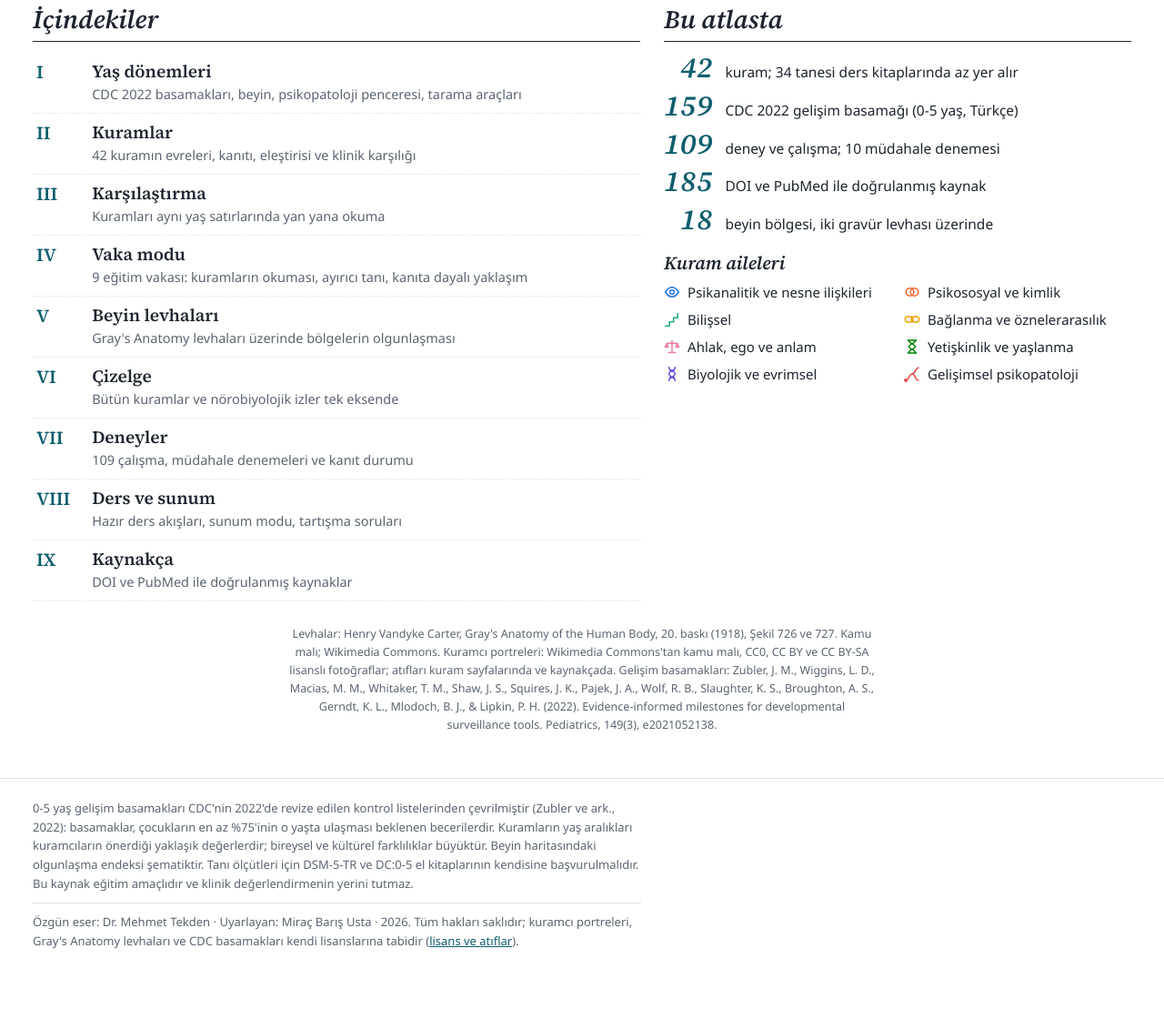
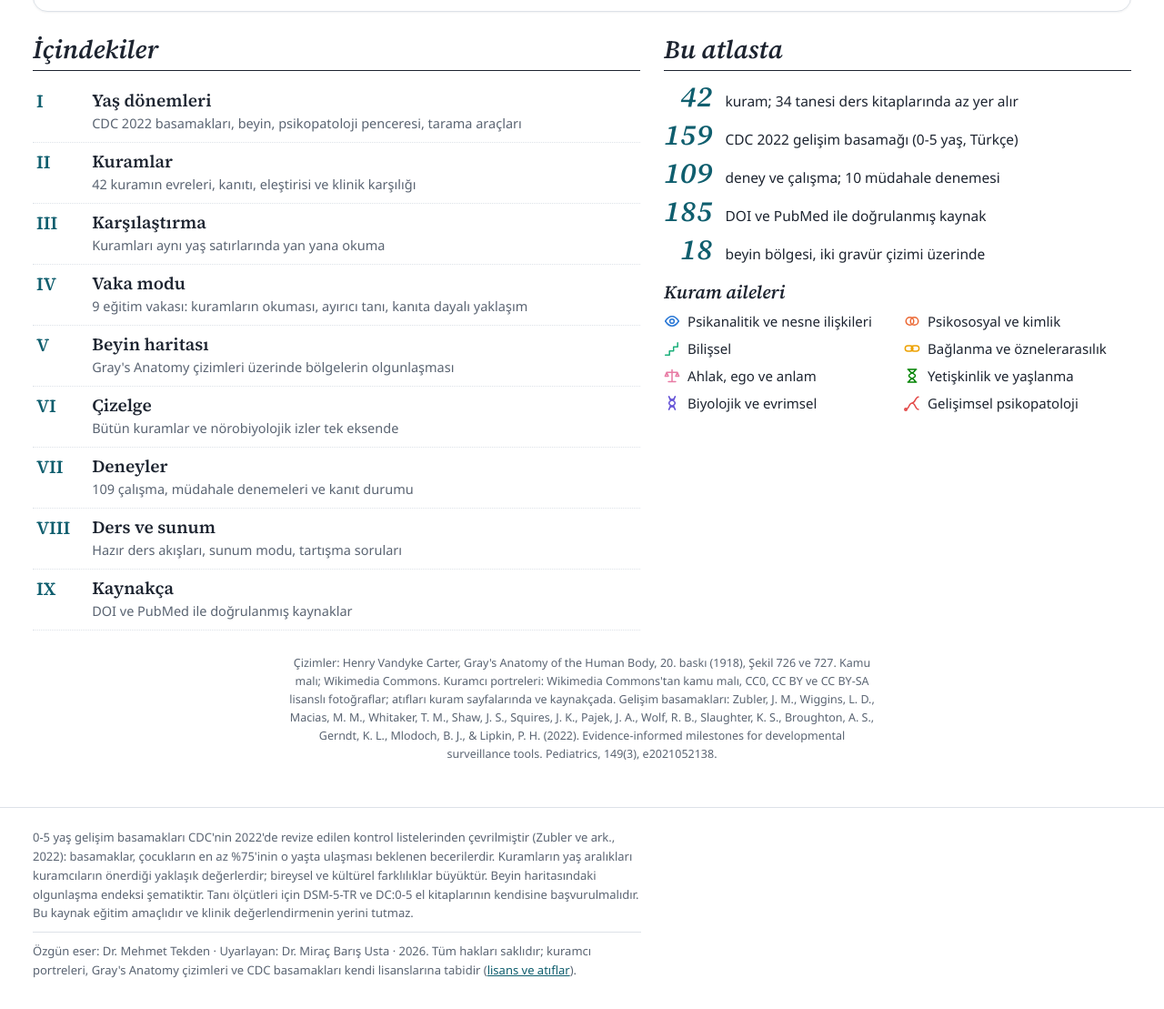
Before and after one commit to hypothermia15/ruhsal-gelisim-atlasi, a plain HTML site: page index.html in a window 1280 px wide. Shown: the part 1080-2189 px from the top of the page at 91% size. Before the commit the page ends 2156 px from the top, so only its background shows below. Drawn offline with Linux system fonts and the light colour scheme.

Commit message:
"Levha" ifadelerini sadeleştir, Dr. Miraç Barış Usta adını ekle
- Beyin levhaları -> Beyin haritası; Gray's Anatomy levhaları -> çizimleri
- Kapakta ve üst bantta uyarlayan adı; altbilgi, LICENSE ve README'de unvan

Co-Authored-By: Claude Opus 5.5 <noreply@anthropic.com>
Claude-Session: https://claude.ai/code/session_01Xorv8Ze7BBhBLHZ167p7yh

```diff
--- a/assets/app.js
+++ b/assets/app.js
@@ -313,7 +313,7 @@
       '<div class="panel"><div class="panel-title">Yöntem</div><p>' + esc(t.method) + '</p></div>' +
       '<div class="panel"><div class="panel-title">Kanıt düzeyi ' + U.meter(t.ev) + "</div><p><b>" + esc(A.evidenceScale[t.ev]) + ".</b> " + esc(t.evNote) + "</p></div></div>" + html;
   }
-  /* Kuramcı portreleri: Wikimedia Commons'ta kamu malı, CC0, CC BY ya da CC BY-SA lisanslı fotoğraflar (atıfla); yoksa monogram levhası */
+  /* Kuramcı portreleri: Wikimedia Commons'ta kamu malı, CC0, CC BY ya da CC BY-SA lisanslı fotoğraflar (atıfla); yoksa monogram */
   function licLink(p) { return p.licenseUrl ? '<a href="' + esc(p.licenseUrl) + '" target="_blank" rel="noopener">' + esc(p.license) + "</a>" : esc(p.license); }
   A.portraitLicense = licLink;
   function initials(name) {
--- a/assets/view-brain.js
+++ b/assets/view-brain.js
@@ -1,4 +1,4 @@
-/* Beyin gelişimi haritası: Gray's Anatomy (1918) levhaları üzerinde renklenen bölgeler, yaş kaydırıcısı, bölge ayrıntısı. */
+/* Beyin gelişimi haritası: Gray's Anatomy (1918) çizimleri üzerinde renklenen bölgeler, yaş kaydırıcısı, bölge ayrıntısı. */
 (function () {
   "use strict";
   var A = window.ATLAS, U = A.U, esc = U.esc, B = A.brain;
@@ -28,7 +28,7 @@
     if (sh.ellipse) return '<ellipse cx="' + sh.ellipse[0] + '" cy="' + sh.ellipse[1] + '" rx="' + sh.ellipse[2] + '" ry="' + sh.ellipse[3] + '"' + attrs + "/>";
     return '<path d="' + sh.path + '"' + attrs + "/>";
   }
-  /* Gravür levhası: renkli bölgeler altta, levha "multiply" ile üstte; levhada olmayan yapılar maskeyle dışarıda çizilir */
+  /* Gravür çizimi: renkli bölgeler altta, çizim "multiply" ile üstte; çizimde olmayan yapılar maskeyle dışarıda çizilir */
   function svg(v, age, opts) {
     var id = "bp" + (++uid), P = B.plates[v];
     var outside = "", cortex = "", deep = "", label = "";
--- a/assets/view-case.js
+++ b/assets/view-case.js
@@ -104,7 +104,7 @@
       }).join("") + "</div>", c.lenses.length + " kuram");
     var fig = A.views.beyin && A.views.beyin.mini ? A.views.beyin.mini(c.age) : "";
     add("beyin", "Nörobiyolojik bağlam",
-      '<div class="cf-brain"><button type="button" class="mini-brain" data-brain="' + c.age + '" aria-label="Beyin levhalarında aç">' + fig + "<span>Beyin levhalarında aç →</span></button>" +
+      '<div class="cf-brain"><button type="button" class="mini-brain" data-brain="' + c.age + '" aria-label="Beyin haritasında aç">' + fig + "<span>Beyin haritasında aç →</span></button>" +
       '<div><p>' + esc(c.brain.text) + '</p><div class="cf-regions">' + c.brain.regions.map(function (r) { return '<button type="button" class="btn ghost" data-brain="' + c.age + '" data-region="' + r + '">' + esc(regionName(r)) + "</button>"; }).join("") + "</div></div></div>");
     add("ayirici", "Ayırıcı tanı",
       '<div class="cmp-scroll"><table class="cmp cf-ddx"><thead><tr><th>Olasılık</th><th>Sınıflama</th><th>Lehine</th><th>Aleyhine ya da dikkat</th></tr></thead><tbody>' +
--- a/assets/view-cover.js
+++ b/assets/view-cover.js
@@ -1,4 +1,4 @@
-/* Kapak: başlık levhası, kuram ailelerinin yaşam boyu akış grafiği (streamgraph), içindekiler, özet. */
+/* Kapak: başlık sayfası, kuram ailelerinin yaşam boyu akış grafiği (streamgraph), içindekiler, özet. */
 (function () {
   "use strict";
   var A = window.ATLAS, U = A.U, esc = U.esc;
@@ -78,7 +78,7 @@
       ["kuram", "Kuramlar", A.theories.length + " kuramın evreleri, kanıtı, eleştirisi ve klinik karşılığı"],
       ["karsilastir", "Karşılaştırma", "Kuramları aynı yaş satırlarında yan yana okuma"],
       ["vaka", "Vaka modu", (A.cases || []).length + " eğitim vakası: kuramların okuması, ayırıcı tanı, kanıta dayalı yaklaşım"],
-      ["beyin", "Beyin levhaları", "Gray's Anatomy levhaları üzerinde bölgelerin olgunlaşması"],
+      ["beyin", "Beyin haritası", "Gray's Anatomy çizimleri üzerinde bölgelerin olgunlaşması"],
       ["cizelge", "Çizelge", "Bütün kuramlar ve nörobiyolojik izler tek eksende"],
       ["deneyler", "Deneyler", A.experiments.length + " çalışma, müdahale denemeleri ve kanıt durumu"],
       ["ders", "Ders ve sunum", "Hazır ders akışları, sunum modu, tartışma soruları"],
@@ -98,12 +98,13 @@
       '<div class="cover-top"><span>Gelişim kaynağı</span><span>Psikiyatri ve çocuk psikiyatrisi için</span><span>2026</span></div>' +
       '<h1 class="cover-title"><span class="brand" role="img" aria-label="Ruhsal Gelişim Atlası"><span class="brand-mark"><img class="logo-light" src="assets/img/brand/amblem.svg" alt="" width="64" height="64" decoding="async"><img class="logo-dark" src="assets/img/brand/amblem-acik.svg" alt="" width="64" height="64" decoding="async"></span><span class="brand-words"><span class="brand-kicker">Ruhsal Gelişim</span><span class="brand-name">Atlası</span></span></span></h1>' +
       '<p class="cover-sub">Doğum öncesinden yaşlılığa: ' + A.theories.length + " kuram, " + U.NB + " yaş dönemi, beynin olgunlaşması ve kanıt</p>" +
+      '<p class="cover-byline">Uyarlayan: <b>Dr. Miraç Barış Usta</b> · Özgün eser: Dr. Mehmet Tekden</p>' +
       '<figure class="cover-fig"><div class="stream-wrap" id="streamWrap">' + streamSvg() + '<div class="sweep" aria-hidden="true"></div><div class="guide" id="streamGuide" hidden><span></span></div></div>' +
       "<figcaption>Her şerit bir kuram ailesidir; kalınlığı, o yaşta kaç kuramın bir evre tanımladığını gösterir. Üstteki ince çizgi ortalama kortikal olgunlaşmadır. Bir yaşı açmak için grafiğe dokunun.</figcaption></figure>" +
-      '<div class="cover-actions"><a class="btn" href="#yas">Yaşa göre keşfet</a><a class="btn ghost" href="#kuram">Kuramları incele</a><a class="btn ghost" href="#beyin">Beyin levhaları</a><a class="btn ghost" href="#ders">Ders ve sunum modu</a></div>' +
+      '<div class="cover-actions"><a class="btn" href="#yas">Yaşa göre keşfet</a><a class="btn ghost" href="#kuram">Kuramları incele</a><a class="btn ghost" href="#beyin">Beyin haritası</a><a class="btn ghost" href="#ders">Ders ve sunum modu</a></div>' +
       "</div>" +
       '<div class="cover-cols"><section><h2>İçindekiler</h2>' + contents() + "</section>" +
-      '<section><h2>Bu atlasta</h2><dl class="cover-stats"><dt>' + A.theories.length + "</dt><dd>kuram; " + rare + " tanesi ders kitaplarında az yer alır</dd><dt>" + cdcN + "</dt><dd>CDC 2022 gelişim basamağı (0-5 yaş, Türkçe)</dd><dt>" + A.experiments.length + "</dt><dd>deney ve çalışma; " + rct + " müdahale denemesi</dd><dt>" + Object.keys(A.refs || {}).length + "</dt><dd>DOI ve PubMed ile doğrulanmış kaynak</dd><dt>" + A.brain.regions.length + "</dt><dd>beyin bölgesi, iki gravür levhası üzerinde</dd></dl>" +
+      '<section><h2>Bu atlasta</h2><dl class="cover-stats"><dt>' + A.theories.length + "</dt><dd>kuram; " + rare + " tanesi ders kitaplarında az yer alır</dd><dt>" + cdcN + "</dt><dd>CDC 2022 gelişim basamağı (0-5 yaş, Türkçe)</dd><dt>" + A.experiments.length + "</dt><dd>deney ve çalışma; " + rct + " müdahale denemesi</dd><dt>" + Object.keys(A.refs || {}).length + "</dt><dd>DOI ve PubMed ile doğrulanmış kaynak</dd><dt>" + A.brain.regions.length + "</dt><dd>beyin bölgesi, iki gravür çizimi üzerinde</dd></dl>" +
       '<h3>Kuram aileleri</h3><ul class="fam-legend">' + A.families.map(function (f) { return '<li style="--c:' + f.color + '">' + U.famIcon(f.id) + "<span>" + esc(f.name) + "</span></li>"; }).join("") + "</ul></section></div>" +
       '<p class="src-note cover-credit">' + esc(A.brain.credit) + " Kuramcı portreleri: Wikimedia Commons'tan kamu malı, CC0, CC BY ve CC BY-SA lisanslı fotoğraflar; atıfları kuram sayfalarında ve kaynakçada. Gelişim basamakları: " + esc(A.cdcMeta ? A.cdcMeta.citation : "") + "</p>";
   }
--- a/data/beyin.js
+++ b/data/beyin.js
@@ -13,7 +13,7 @@ ATLAS.brain = {
       extra: [],
       caption: "Sol hemisferin orta hat yüzü; ön taraf sağda. Kesikli çizgili yapılar derindedir ve izdüşüm olarak gösterilmiştir." }
   },
-  credit: "Levhalar: Henry Vandyke Carter, Gray's Anatomy of the Human Body, 20. baskı (1918), Şekil 726 ve 727. Kamu malı; Wikimedia Commons.",
+  credit: "Çizimler: Henry Vandyke Carter, Gray's Anatomy of the Human Body, 20. baskı (1918), Şekil 726 ve 727. Kamu malı; Wikimedia Commons.",
   regions: [
     { id: "dlpfc", name: "Dorsolateral prefrontal korteks", short: "DLPFC", curve: [[-0.75, 0], [0, 0.08], [1, 0.25], [3, 0.4], [6, 0.55], [12, 0.72], [18, 0.88], [25, 1], [55, 1], [90, 0.62]],
       shapes: [{v:  "lat", poly:  "20,160 55,105 130,62 240,28 330,12 335,100 325,170 300,175 240,185 150,210 90,220 20,215"}],
--- a/data/portreler.js
+++ b/data/portreler.js
@@ -3,7 +3,7 @@
    Credit) okunmuştur. cc: true olan görseller atıf gerektirir: fotoğrafçı, lisans bağlantısı, kaynak ve yapılan değişiklik
    portrenin altında ve kaynakçanın "Görseller ve atıflar" bölümünde gösterilir. Görseller 4:5 oranında kırpılmış, gri
    tonlamaya çevrilmiş ve küçültülmüştür; CC BY-SA görsellerin bu uyarlamaları da aynı lisansla (CC BY-SA) paylaşılır.
-   Uygun açık lisanslı portresi bulunmayan kuramcılar için monogram levhası gösterilir. */
+   Uygun açık lisanslı portresi bulunmayan kuramcılar için monogram gösterilir. */
 ATLAS.portraits = {
   people: {
     freud: { name: "Sigmund Freud", life: "1856–1939", img: "assets/img/portraits/freud.jpg", w: 320, h: 400, year: "Yaklaşık 1921", author: "Max Halberstadt", license: "Kamu malı",
--- a/index.html
+++ b/index.html
@@ -5,7 +5,7 @@
 <meta name="viewport" content="width=device-width, initial-scale=1, viewport-fit=cover">
 <title>Ruhsal Gelişim Atlası</title>
 <meta name="claude:viewport-fit-sides" content="cover">
-<meta name="description" content="Psikiyatri ve çocuk psikiyatrisi için gelişim kuramlarının yaş dönemlerine göre karşılaştırması: CDC basamakları, Gray's Anatomy levhaları üzerinde beyin gelişimi, psikopatoloji penceresi, vaka modu, ders ve sunum modu, doğrulanmış kaynaklarla deneyler.">
+<meta name="description" content="Psikiyatri ve çocuk psikiyatrisi için gelişim kuramlarının yaş dönemlerine göre karşılaştırması: CDC basamakları, Gray's Anatomy çizimleri üzerinde beyin gelişimi, psikopatoloji penceresi, vaka modu, ders ve sunum modu, doğrulanmış kaynaklarla deneyler.">
 <link rel="preconnect" href="https://fonts.googleapis.com">
 <link rel="preconnect" href="https://fonts.gstatic.com" crossorigin>
 <link rel="stylesheet" href="https://fonts.googleapis.com/css2?family=Noto+Sans:ital,wght@0,400;0,500;0,600;0,700;1,400;1,500&family=Source+Serif+4:ital,opsz,wght@0,8..60,500;0,8..60,600;0,8..60,700;1,8..60,500;1,8..60,600&display=swap">
@@ -16,7 +16,7 @@
 <header class="masthead">
   <div class="wrap">
     <a href="#kapak" class="mast-title brand" title="Kapağa dön" aria-label="Ruhsal Gelişim Atlası, kapağa dön"><span class="brand-mark"><img class="logo-light" src="assets/img/brand/amblem.svg" alt="" width="64" height="64" decoding="async"><img class="logo-dark" src="assets/img/brand/amblem-acik.svg" alt="" width="64" height="64" decoding="async"></span><span class="brand-words"><span class="brand-kicker">Ruhsal Gelişim</span><span class="brand-name">Atlası</span></span></a>
-    <div class="mast-meta"><span class="eyebrow">Psikiyatri ve çocuk psikiyatrisi için gelişim kaynağı</span><p class="stats" id="stats"></p></div>
+    <div class="mast-meta"><span class="eyebrow">Psikiyatri ve çocuk psikiyatrisi için gelişim kaynağı · Dr. Miraç Barış Usta</span><p class="stats" id="stats"></p></div>
   </div>
 </header>
 
@@ -29,7 +29,7 @@
       <a href="#kuram" class="tab" role="tab" data-view="kuram">Kuram</a>
       <a href="#karsilastir" class="tab" role="tab" data-view="karsilastir">Karşılaştır</a>
       <a href="#vaka" class="tab" role="tab" data-view="vaka">Vaka</a>
-      <a href="#beyin" class="tab" role="tab" data-view="beyin">Beyin levhaları</a>
+      <a href="#beyin" class="tab" role="tab" data-view="beyin">Beyin haritası</a>
       <a href="#cizelge" class="tab" role="tab" data-view="cizelge">Çizelge</a>
       <a href="#deneyler" class="tab" role="tab" data-view="deneyler">Deneyler</a>
       <a href="#ders" class="tab" role="tab" data-view="ders">Ders ve sunum</a>
@@ -67,7 +67,7 @@
   </section>
 
   <section id="view-beyin" class="view" aria-label="Beyin haritası" hidden>
-    <div class="view-head"><h2>Beyin levhaları</h2><p class="hint">Gray's Anatomy'nin (1918) iki levhası üzerinde, seçilen yaşta bölgelerin şematik olgunlaşması. Yaşı kaydırıcıyla değiştirin ya da yaşam boyu oynatın; bir bölgeye dokunduğunuzda işlevi, olgunlaşma eğrisi, ilgili kuramlar, çalışmalar ve klinik bağlantısı açılır.</p></div>
+    <div class="view-head"><h2>Beyin haritası</h2><p class="hint">Gray's Anatomy'nin (1918) iki çizimi üzerinde, seçilen yaşta bölgelerin şematik olgunlaşması. Yaşı kaydırıcıyla değiştirin ya da yaşam boyu oynatın; bir bölgeye dokunduğunuzda işlevi, olgunlaşma eğrisi, ilgili kuramlar, çalışmalar ve klinik bağlantısı açılır.</p></div>
     <div id="brainWrap"></div>
   </section>
 
@@ -102,7 +102,7 @@
 <footer class="foot">
   <div class="wrap">
     <p>0-5 yaş gelişim basamakları CDC'nin 2022'de revize edilen kontrol listelerinden çevrilmiştir (Zubler ve ark., 2022): basamaklar, çocukların en az %75'inin o yaşta ulaşması beklenen becerilerdir. Kuramların yaş aralıkları kuramcıların önerdiği yaklaşık değerlerdir; bireysel ve kültürel farklılıklar büyüktür. Beyin haritasındaki olgunlaşma endeksi şematiktir. Tanı ölçütleri için DSM-5-TR ve DC:0-5 el kitaplarının kendisine başvurulmalıdır. Bu kaynak eğitim amaçlıdır ve klinik değerlendirmenin yerini tutmaz.</p>
-    <p class="foot-credit">Özgün eser: Dr. Mehmet Tekden · Uyarlayan: Miraç Barış Usta · 2026. Tüm hakları saklıdır; kuramcı portreleri, Gray's Anatomy levhaları ve CDC basamakları kendi lisanslarına tabidir (<a href="https://github.com/hypothermia15/gelisim/blob/main/LICENSE">lisans ve atıflar</a>).</p>
+    <p class="foot-credit">Özgün eser: Dr. Mehmet Tekden · Uyarlayan: Dr. Miraç Barış Usta · 2026. Tüm hakları saklıdır; kuramcı portreleri, Gray's Anatomy çizimleri ve CDC basamakları kendi lisanslarına tabidir (<a href="https://github.com/hypothermia15/gelisim/blob/main/LICENSE">lisans ve atıflar</a>).</p>
   </div>
 </footer>
 
```
Also changed, not shown: assets/style.css (+7 -5 lines), 2 other files.
